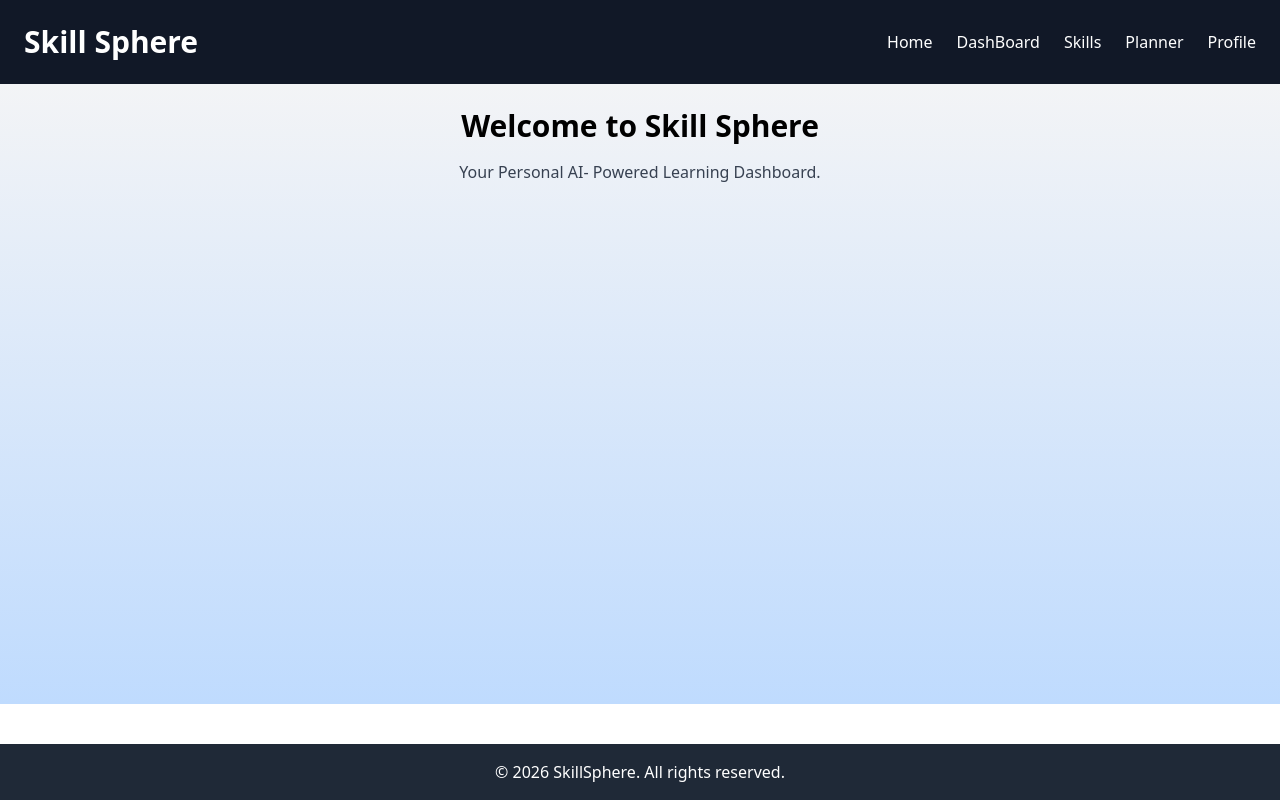
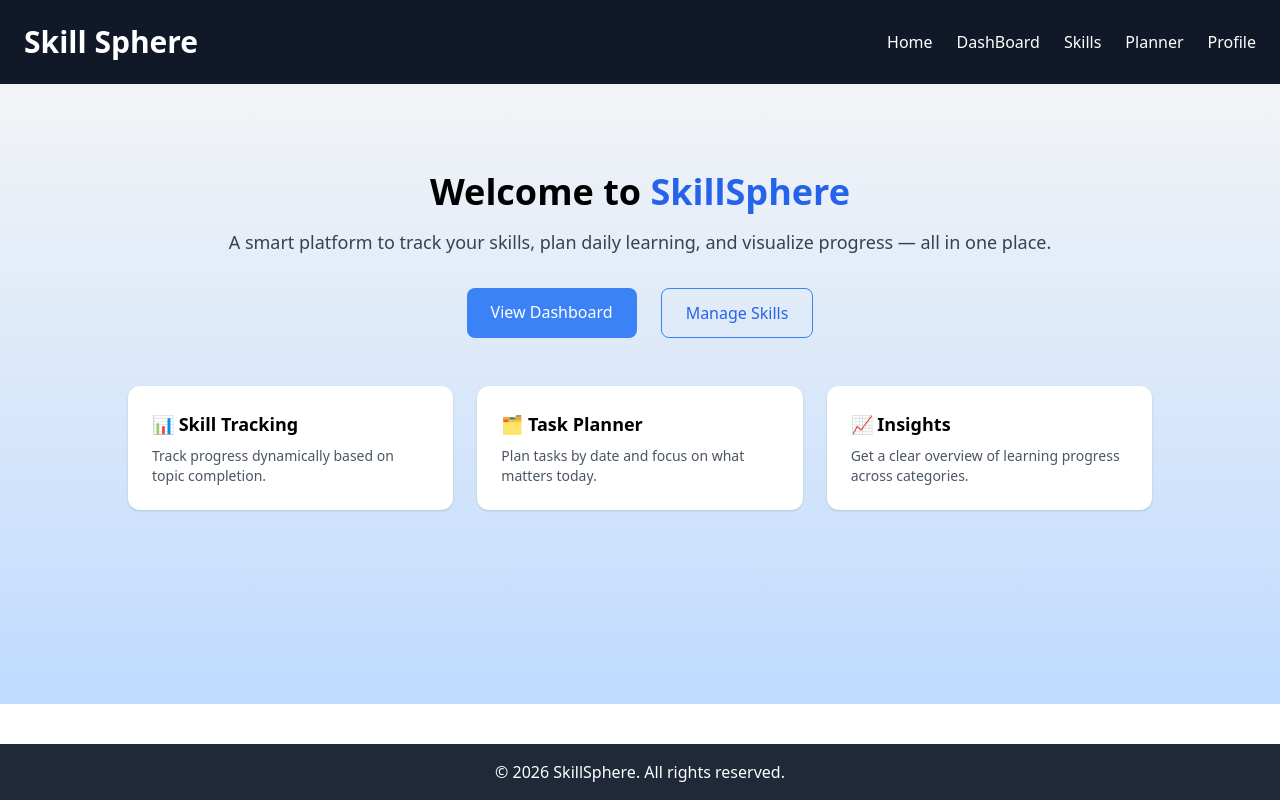
Before and after one commit to Basha2120/Skill-Sphere, a React (Vite) app: page / in a window 1280 px wide. Built offline with nearby package versions, Linux system fonts and the light colour scheme.

Commit message:
Home Page and Profile Page update along with Readme.md file

```diff
--- a/src/pages/Home.jsx
+++ b/src/pages/Home.jsx
@@ -1,12 +1,60 @@
 import React from "react";
+import { Link } from "react-router-dom";
 
 const Home = () => {
-    return(
-        <div className="text-center">
-            <h1 className="text-3xl font-semibold mb-4">Welcome to Skill Sphere </h1>
-            <p className="text-gray-700"> Your Personal AI- Powered Learning Dashboard. </p>
+  return (
+    <div className="max-w-5xl mx-auto text-center py-16">
+      <h1 className="text-4xl font-bold mb-4">
+        Welcome to <span className="text-blue-600">SkillSphere</span>
+      </h1>
+
+      <p className="text-lg text-gray-700 mb-8">
+        A smart platform to track your skills, plan daily learning,
+        and visualize progress — all in one place.
+      </p>
+
+      {/* CTA Buttons */}
+      <div className="flex justify-center gap-6 mb-12">
+        <Link
+          to="/dashboard"
+          className="bg-blue-500 text-white px-6 py-3 rounded-lg hover:bg-blue-600"
+        >
+          View Dashboard
+        </Link>
+
+        <Link
+          to="/skills"
+          className="border border-blue-500 text-blue-600 px-6 py-3 rounded-lg hover:bg-blue-50"
+        >
+          Manage Skills
+        </Link>
+      </div>
+
+      {/* Feature Highlights */}
+      <div className="grid grid-cols-1 md:grid-cols-3 gap-6 text-left">
+        <div className="bg-white p-6 rounded-xl shadow">
+          <h3 className="font-semibold text-lg mb-2">📊 Skill Tracking</h3>
+          <p className="text-gray-600 text-sm">
+            Track progress dynamically based on topic completion.
+          </p>
         </div>
-    );
+
+        <div className="bg-white p-6 rounded-xl shadow">
+          <h3 className="font-semibold text-lg mb-2">🗂 Task Planner</h3>
+          <p className="text-gray-600 text-sm">
+            Plan tasks by date and focus on what matters today.
+          </p>
+        </div>
+
+        <div className="bg-white p-6 rounded-xl shadow">
+          <h3 className="font-semibold text-lg mb-2">📈 Insights</h3>
+          <p className="text-gray-600 text-sm">
+            Get a clear overview of learning progress across categories.
+          </p>
+        </div>
+      </div>
+    </div>
+  );
 };
 
 export default Home;
--- a/src/pages/Planner.jsx
+++ b/src/pages/Planner.jsx
@@ -44,7 +44,7 @@ const Planner = () => {
             {todaysTasks.map((task) => (
               <div
                 key={task.id}
-                className="flex justify-between items-center bg-blue-200 p-4 rounded-lg shadow"
+                className="flex justify-between items-center bg-blue-900 p-4 rounded-lg shadow"
               >
                 <label className="flex items-center gap-3">
                   <input
@@ -55,7 +55,7 @@ const Planner = () => {
                   />
                   <span
                     className={
-                      task.completed ? "line-through text-gray-500" : ""
+                      task.completed ? "line-through text-gray-500" : "text-white font-semibold"
                     }
                   >
                     {task.title}
@@ -64,7 +64,7 @@ const Planner = () => {
 
                 <button
                   onClick={() => deleteTask(task.id)}
-                  className="text-1xl text-red-600 font-bold hover:text-red-900 text-sm"
+                  className="text-1xl text-white bg-red-600 rounded-lg font-bold p-1 hover:text-red-200 text-sm"
                 >
                   Delete
                 </button>
@@ -168,7 +168,7 @@ const Planner = () => {
                         setEditingTaskId(null);
                         setEditedTitle("");
                       }}
-                      className="text-green-600 hover:underline"
+                      className="text-green-600 font-semibold hover:underline p-4"
                     >
                       Save
                     </button>
@@ -178,7 +178,7 @@ const Planner = () => {
                         setEditingTaskId(null);
                         setEditedTitle("");
                       }}
-                      className="text-gray-500 hover:underline"
+                      className="text-gray-600 font-semibold hover:underline "
                     >
                       Cancel
                     </button>
--- a/src/pages/Profile.jsx
+++ b/src/pages/Profile.jsx
@@ -1,11 +1,13 @@
 import React from "react";
+import { useSkills } from "../context/skillContext";
 
 const Profile = () => {
+  const { skills } = useSkills();
+
   const user = {
-        name:"Basha",
-        role:"Aspiring Software Developer",
+    name: "Basha",
+    role: "Aspiring Software Developer",
     bio: "Final-year engineering student passionate about frontend, Java backend, and building real-world projects.",
-        skills: ["React", "Tailwind CSS", "Java", "Spring Boot", "MySQL"],
   };
 
   return (
@@ -16,22 +18,33 @@ const Profile = () => {
           alt="Profile"
           className="rounded-full mb-4 shadow-md"
         />
+
         <h2 className="text-2xl font-bold text-gray-800">{user.name}</h2>
-        <p className="text-blue-800 mb-2">{user.role}</p>
-        <p className="text-gray-600 text-center">{user.bio}</p>
+        <p className="text-blue-700 mb-2">{user.role}</p>
+        <p className="text-gray-600 text-center mb-6">{user.bio}</p>
 
-        <div className="mt-6 w-full">
-          <h3 className="text-lg font-semibold text-gray-800 mb-2 text-left">Skills</h3>
+        {/* Dynamic Skills */}
+        <div className="w-full">
+          <h3 className="text-lg font-semibold text-gray-800 mb-3">
+            Skills Added in SkillSphere
+          </h3>
+
+          {skills.length === 0 ? (
+            <p className="text-gray-500 text-sm">
+              No skills added yet.
+            </p>
+          ) : (
             <div className="flex flex-wrap gap-2">
-            {user.skills.map((skill) => (
+              {skills.map((skill) => (
                 <span
-                key={skill}
+                  key={skill.id}
                   className="px-4 py-2 bg-blue-100 text-blue-700 rounded-full text-sm font-medium"
                 >
-                {skill}
+                  {skill.name}
                 </span>
               ))}
             </div>
+          )}
         </div>
       </div>
     </div>
```
Also changed, not shown: 1 other file (tests, documents, lock files or other folders). Lines whose indentation alone changed are shown as unchanged.
